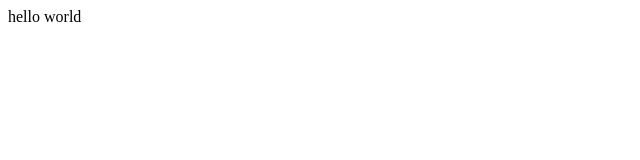
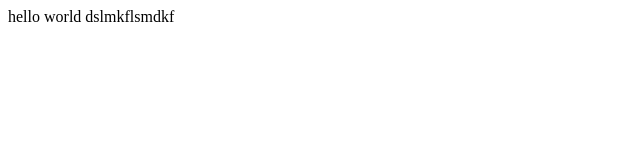
Before and after one commit to tomsihap/test-wf3, a plain HTML site: page index.html in a window 1280 px wide. Shown: the whole page, without its empty margins (0-640 px from the left). Drawn offline with Linux system fonts and the light colour scheme.

Commit message:
qmlksdsq

```diff
--- a/index.html
+++ b/index.html
@@ -2,6 +2,7 @@
 
 <body>
     hello world
+    dslmkflsmdkf
 
     <script src="app.js"></script>
 </body>
```
